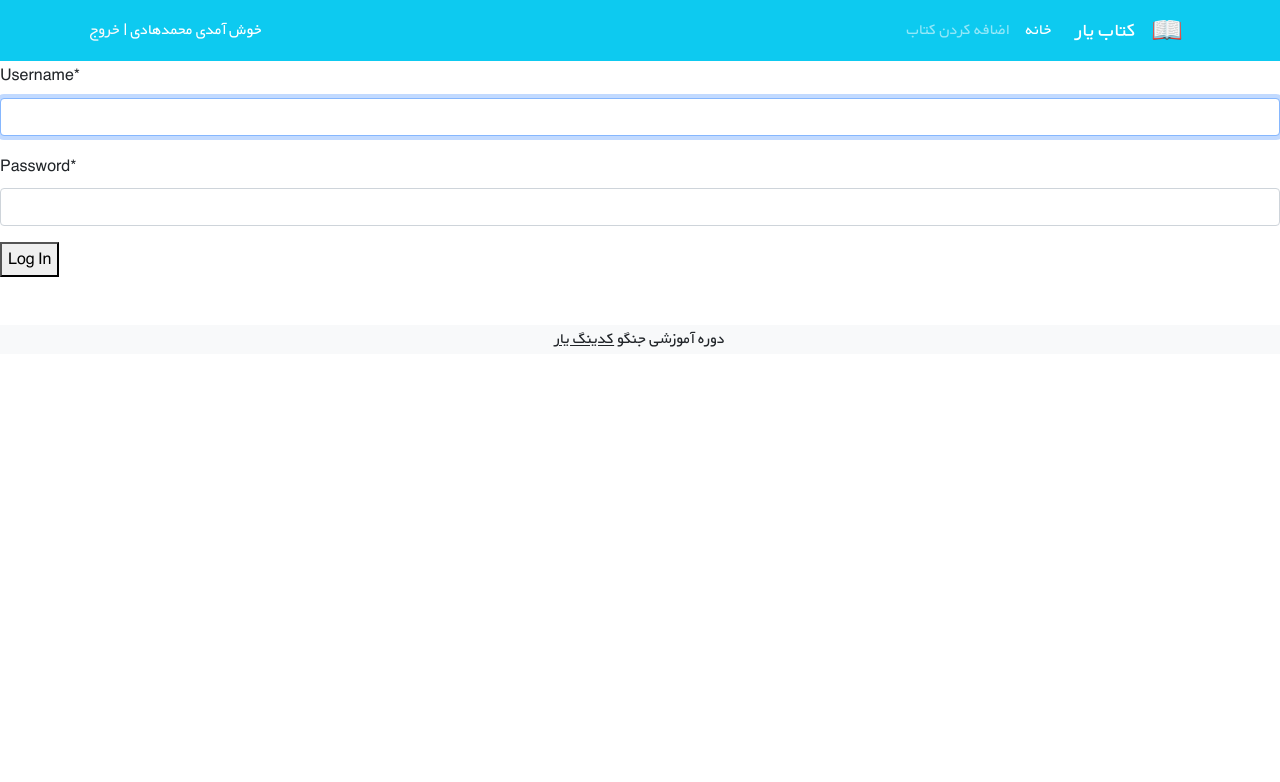
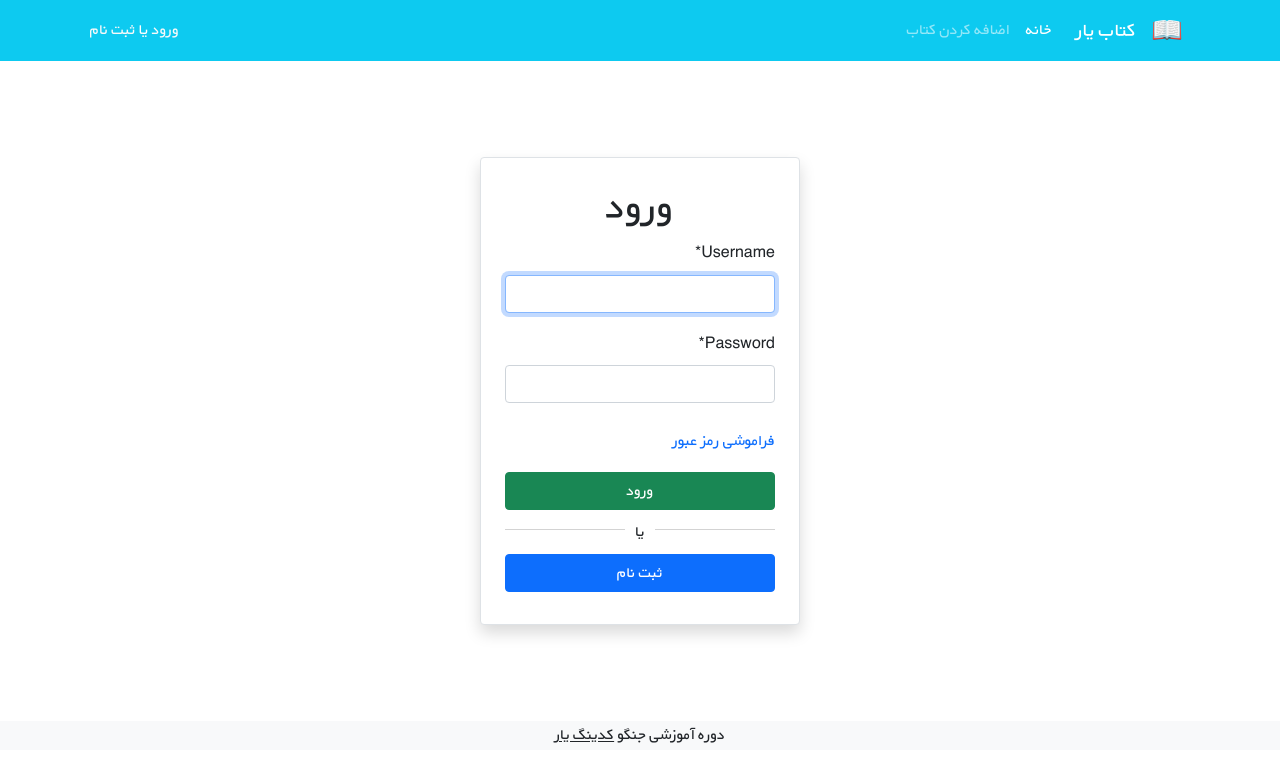
Before and after one commit to AliGanji14/django-Book, a Django app: page /accounts/login/ in a window 1280 px wide. Shown: the top 782 px of the page. Run offline with Django 5.2, Linux system fonts and the light colour scheme; some libraries are stand-ins or nearby versions.

Commit message:
make reset password and template login

```diff
--- a/config/settings.py
+++ b/config/settings.py
@@ -121,7 +121,6 @@ USE_TZ = True
 STATIC_URL = 'static/'
 STATICFILES_DIRS = [BASE_DIR / 'static']
 
-
 # Default primary key field type
 # https://docs.djangoproject.com/en/5.0/ref/settings/#default-auto-field
 
@@ -135,3 +134,6 @@ LOGOUT_REDIRECT_URL = 'home'
 # crispy forms settings
 CRISPY_ALLOWED_TEMPLATE_PACKS = "bootstrap5"
 CRISPY_TEMPLATE_PACK = "bootstrap5"
+
+# Email Config
+EMAIL_BACKEND = 'django.core.mail.backends.console.EmailBackend'
--- a/templates/_base.html
+++ b/templates/_base.html
@@ -11,6 +11,7 @@
           integrity="sha384-1BmE4kWBq78iYhFldvKuhfTAU6auU8tT94WrHftjDbrCEXSU1oBoqyl2QvZ6jIW3" crossorigin="anonymous">
 
     <link rel="stylesheet" href="{% static 'css/style.css' %}">
+    {% block styles %}{% endblock %}
 
     <title>{% block page_title %}{% endblock %}</title>
 </head>
@@ -18,7 +19,7 @@
 <nav class="navbar navbar-expand-lg navbar-dark bg-info" dir="rtl">
     <div class="container">
         <a class="navbar-brand" href="#">
-            <img src="icons/book.png" alt="" height="30"
+            <img src="{% static 'icons/book.png' %}" alt="" height="30"
                  class="d-inline-block align-text-top">
         </a>
         <a class="navbar-brand mx-3" href="#">کتاب یار</a>
@@ -28,15 +29,26 @@
         </button>
         <div class="collapse navbar-collapse" id="navbarNavAltMarkup">
             <div class="navbar-nav">
-                <a class="nav-link active" aria-current="page" href="#">خانه</a>
-                <a class="nav-link" href="#">اضافه کردن کتاب</a>
+                <a class="nav-link active" aria-current="page" href="{% url 'book_list' %}">خانه</a>
+                <a class="nav-link" href="{% url 'book_create' %}">اضافه کردن کتاب</a>
             </div>
         </div>
-        <div class="mx-2 text-white">خوش آمدی محمدهادی | <a class="link-light text-decoration-none" href="#">خروج</a>
+        <div class="mx-2 text-white">
+            {% if user.is_authenticated %}
+                خوش آمدی {{ user.username }} | <a class="link-light text-decoration-none" href="#">
+                <form action="{% url 'logout' %}" method="post">
+                    {% csrf_token %}
+                    <button type="submit">خروج</button>
+                </form>
+            </a>
+            {% else %}
+                <a class="link-light text-decoration-none" href="{% url 'login' %}">ورود</a>
+                <span> یا </span>
+                <a class="link-light text-decoration-none" href="{% url 'signup' %}">ثبت نام</a>
+            {% endif %}
         </div>
     </div>
 </nav>
-
 {% block content %}
 
 {% endblock %}
--- a/templates/registration/login.html
+++ b/templates/registration/login.html
@@ -1,14 +1,34 @@
-{% extends "_base.html" %}
+{% extends '_base.html' %}
 
+{% load static %}
 {% load crispy_forms_tags %}
 
 {% block page_title %}Login{% endblock %}
 
+{% block styles %}
+    <link rel="stylesheet" href="{% static 'css/login.css' %}">
+{% endblock %}
+
 {% block content %}
-    <form action="" method="post">
-        {% csrf_token %}
-        {{ form|crispy }}
-        <button type="submit">Log In</button>
-    </form>
-
+    <div class="d-flex justify-content-center mt-5" dir="rtl">
+        <div class="col-xl-3 col-lg-4 col-md-5 col-sm-5 col-xs-6 bg-white m-3 m-sm-5 border rounded px-4 pt-4 pb-3 shadow">
+            <form method="post">
+                <h1 class="text-center">ورود</h1>
+                {% csrf_token %}
+                {{ form|crispy }}
+                <div class="d-flex justify-content-between align-items-center">
+                    <div class="mt-2">
+                        <a class="text-decoration-none" href="{% url 'password_reset' %}">فراموشی رمز عبور</a>
+                    </div>
+                </div>
+                <button type="submit" class="btn btn-success mt-3 w-100">ورود</button>
+                <div class="line-with-middle-sep">
+                  <span>
+                    یا
+                  </span>
+                </div>
+                <a href="{% url 'signup' %}" class="btn btn-primary mt-2 mb-3 w-100">ثبت نام</a>
+            </form>
+        </div>
+    </div>
 {% endblock %}
```
Also changed, not shown: templates/registration/password_change_done.html (added, +10 -0 lines), templates/registration/password_change_form.html (added, +13 -0 lines), templates/registration/password_reset_complete.html (added, +10 -0 lines), templates/registration/password_reset_confirm.html (added, +13 -0 lines), templates/registration/password_reset_done.html (added, +10 -0 lines), templates/registration/password_reset_email.html (added, +11 -0 lines), templates/registration/password_reset_form.html (added, +25 -0 lines), templates/registration/signup.html (+5 -4 lines), db.sqlite3.
